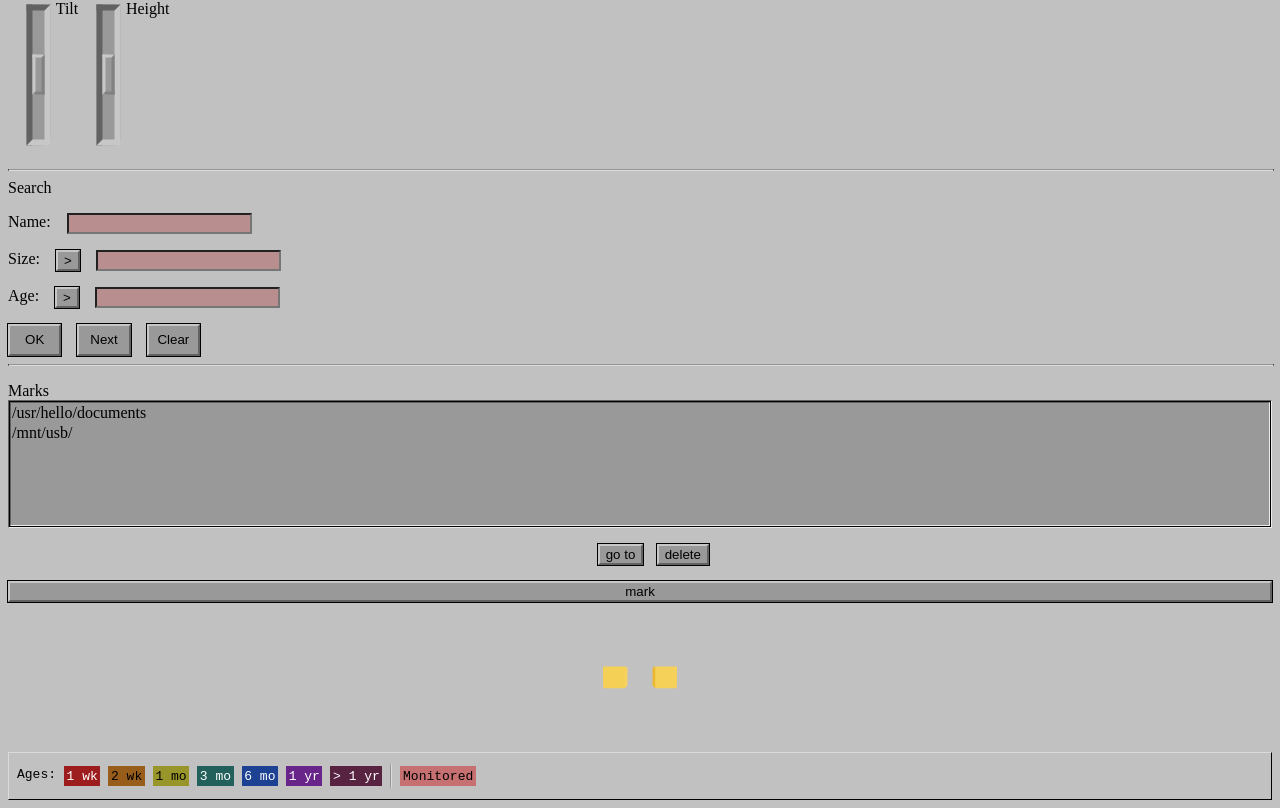
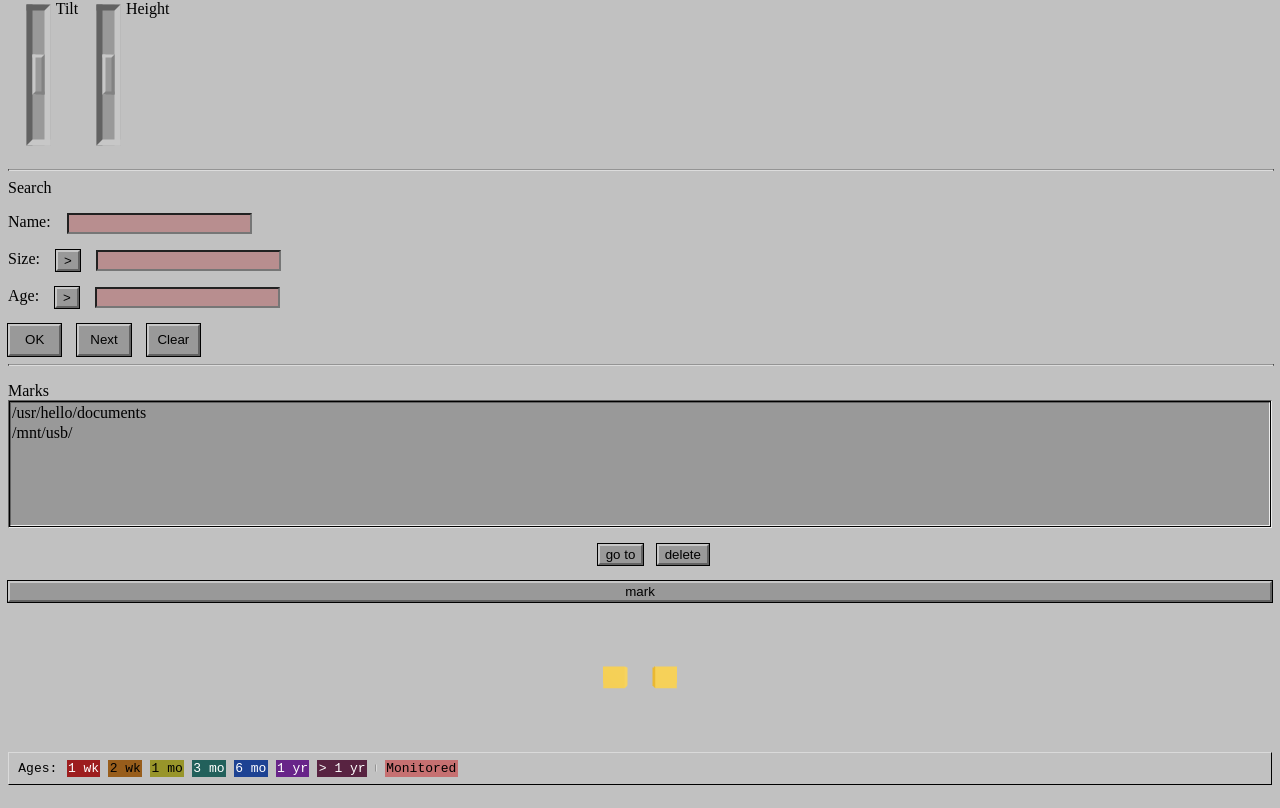
Before and after one commit to rezbyte/r3f-fsn, a React (Vite) app in the folder frontend/: page / in a window 1280 px wide. Shown: the part 237-1045 px from the top of the page. Built offline with nearby package versions, Linux system fonts and the light colour scheme.

Commit message:
Fixed colour guide being too big

```diff
--- a/frontend/src/styles/ColourGuide.css
+++ b/frontend/src/styles/ColourGuide.css
@@ -12,51 +12,51 @@
   border-right-color: black;
 }
 
+.colour-guide > pre {
+  margin-top: 0.5em;
+  margin-bottom: 0.5em;
+  margin-left: 0em;
+  margin-right: 0em;
+  padding: 0.1em;
+}
+
 .colour-guide-ages {
   margin-top: 1.1em;
 }
 
 .colour-guide-1-week {
   background-color: #9d1d1e;
-  padding: 0.2em;
   color: white;
 }
 
 .colour-guide-2-weeks {
   background-color: #985d1b;
-  padding: 0.2em;
 }
 
 .colour-guide-1-month {
   background-color: #98952a;
-  padding: 0.2em;
 }
 
 .colour-guide-3-months {
   background-color: #22605b;
-  padding: 0.2em;
   color: white;
 }
 
 .colour-guide-6-months {
   background-color: #1d4293;
-  padding: 0.2em;
   color: white;
 }
 
 .colour-guide-1-year {
   background-color: #682489;
-  padding: 0.2em;
   color: white;
 }
 
 .colour-guide-more-than-1-year {
   background-color: #582341;
-  padding: 0.2em;
   color: white;
 }
 
 .colour-guide-monitored {
   background-color: #c67071;
-  padding: 0.2em;
 }
```
